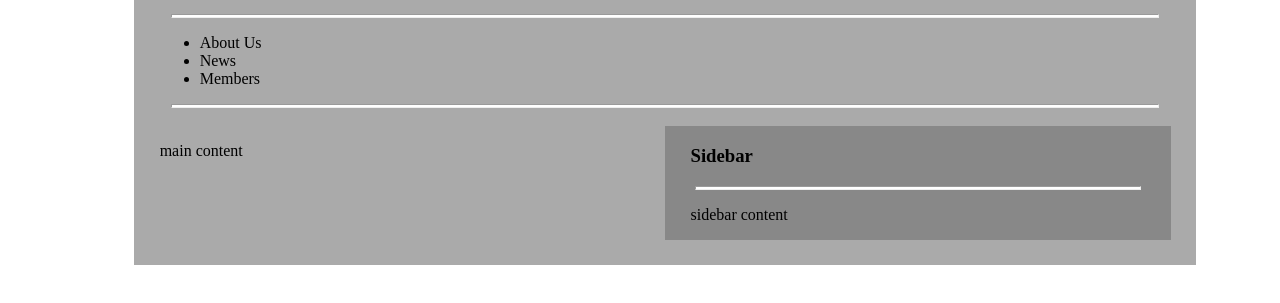
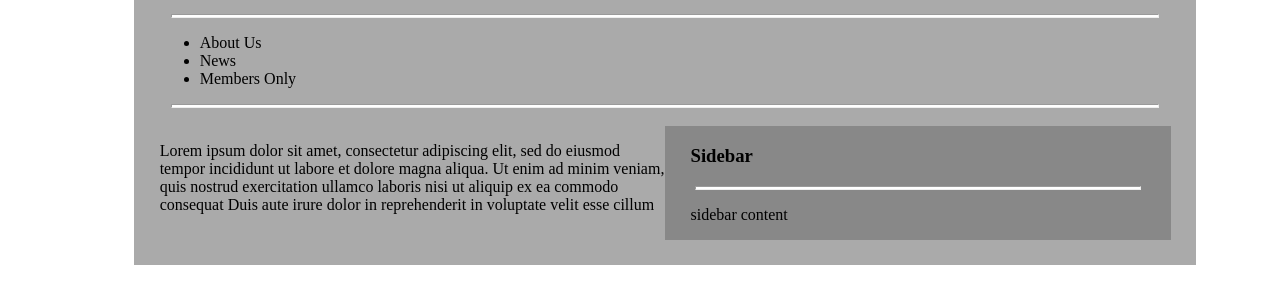
Before and after one commit to catenists/catenists.github.io, a plain HTML site: page index.html in a window 1280 px wide. Shown: the part 137-440 px from the top of the page. Drawn offline with Linux system fonts and the light colour scheme.

Commit message:
Update index.html

```diff
--- a/index.html
+++ b/index.html
@@ -15,7 +15,7 @@
           <ul>
            <li>About Us</li>
            <li>News</li>
-           <li>Members</li>
+           <li>Members Only</li>
           </ul>
         </div>
         <hr>
@@ -24,7 +24,10 @@
       <div class="body">
 
         <div class="mainContent">
-          <p>main content</p>
+          <p>Lorem ipsum dolor sit amet, consectetur adipiscing elit, sed do eiusmod tempor
+            incididunt ut labore et dolore magna aliqua. Ut enim ad minim veniam, quis nostrud exercitation
+            ullamco laboris nisi ut aliquip ex ea commodo consequat
+            Duis aute irure dolor in reprehenderit in voluptate velit esse cillum </p>
         </div>
 
         <div class="sidebarWrapper">
```
